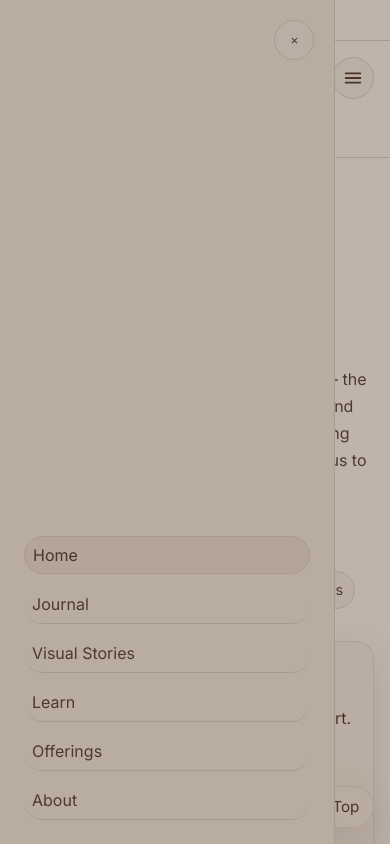
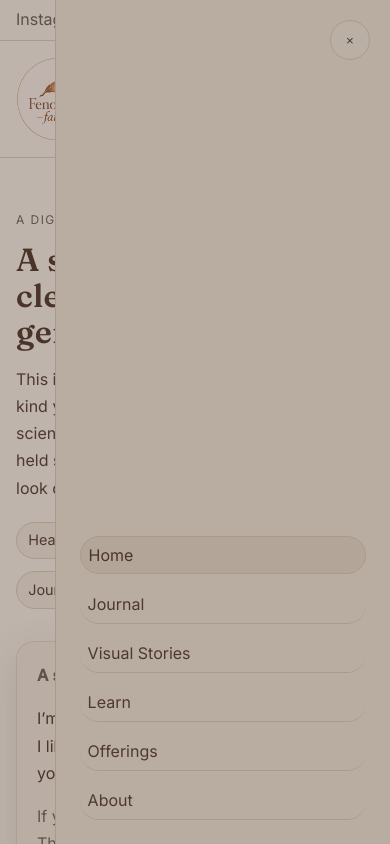
Before and after one commit to luthfabushra/LuthfaBushra.github.io, a plain HTML site: page index.html in a window 390 px wide. Both pictures are taken after a click on the button "Open menu". Shown: the top 844 px of the page. Drawn offline with Linux system fonts and the light colour scheme.

Commit message:
Fix mobile drawer click layering and slide from right

```diff
--- a/assets/css/styles.css
+++ b/assets/css/styles.css
@@ -119,6 +119,8 @@ a:hover { text-decoration-thickness: 2px; }
 .site-header {
   border-bottom: 1px solid var(--border);
   background: color-mix(in srgb, var(--bg) 85%, var(--parchment));
+  position: relative;
+  z-index: 75;
 }
 
 /* Topbar (dismissible) */
@@ -207,7 +209,7 @@ a:hover { text-decoration-thickness: 2px; }
   position: fixed;
   inset: 0;
   background: color-mix(in srgb, var(--coffee) 35%, transparent);
-  z-index: 80;
+  z-index: 70;
 }
 
 .nav-close {
@@ -242,19 +244,19 @@ a:hover { text-decoration-thickness: 2px; }
   .nav {
     position: fixed;
     top: 0;
-    left: 0;
+    right: 0;
     height: 100dvh;
     width: min(86vw, 340px);
     padding: calc(var(--s-7) + 10px) var(--s-6) var(--s-6);
     background: var(--surface);
-    border-right: 1px solid var(--border);
+    border-left: 1px solid var(--border);
     flex-direction: column;
     align-items: flex-start;
     justify-content: flex-start;
     gap: var(--s-3);
     overflow: auto;
     -webkit-overflow-scrolling: touch;
-    transform: translateX(-102%);
+    transform: translateX(102%);
     transition: transform 220ms var(--ease);
     z-index: 90;
   }
```
